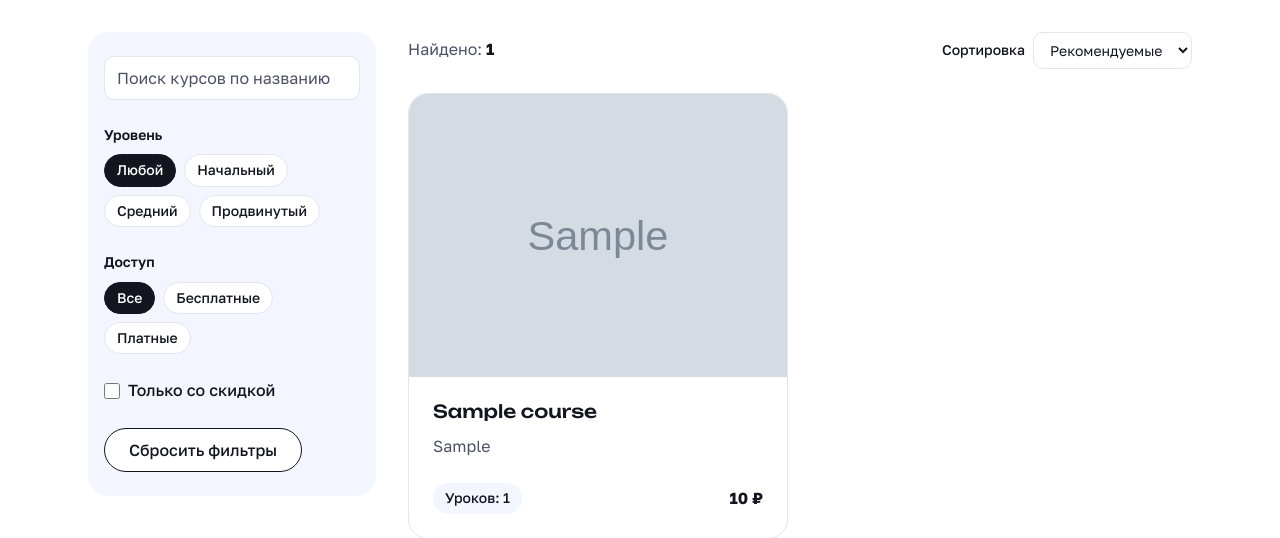
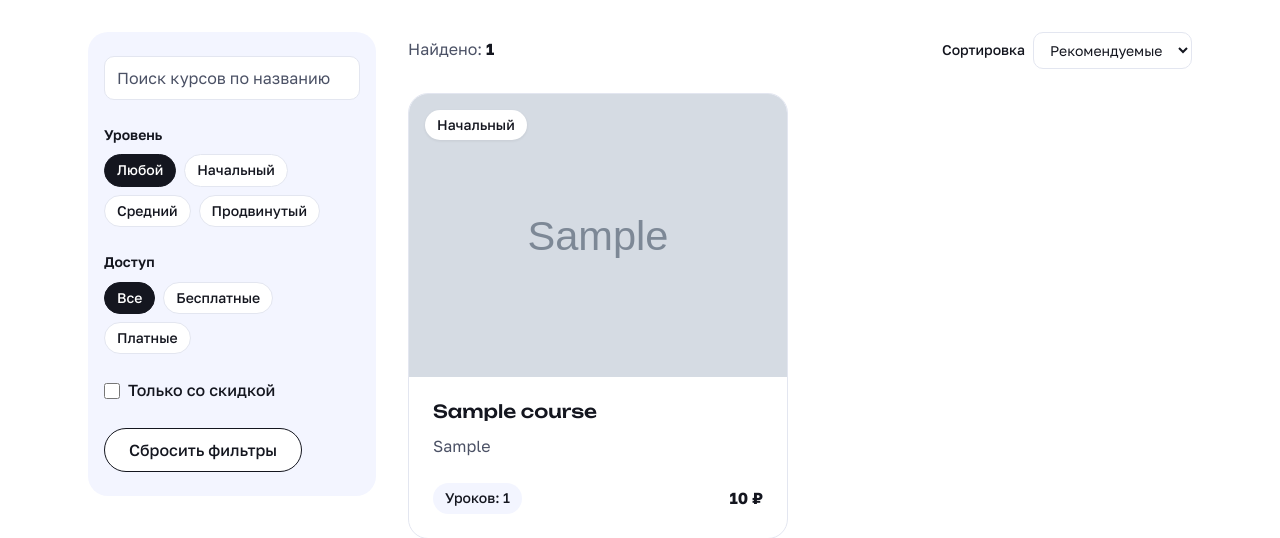
Before and after one commit to EugeneMorrison/learning-platform, a Django app: page /courses/ in a window 1280 px wide. Shown: the part 246-784 px from the top of the page. Run offline with Django 5.2, Linux system fonts and the light colour scheme; tables that the repository leaves empty hold one stand-in row (values such as "Sample post"); grey boxes marked "Sample" are stand-in pictures; parts of the project's set-up code (start-up, migrations or seed data) failed here and were passed over.

Commit message:
Catalog cards show the course level
On /courses/ a card with a level gets a pill («Начальный» / «Средний» /
«Продвинутый», translated on /en/) in the cover's top-left corner, so
the level the filters use is visible. The bottom row had no room for a
third item, and on the cover titles stay aligned whether a course has a
level or not. In the markup the pill follows the title, with a
screen-reader-only «Уровень:». No pill without a level, and none on the
landing page, which renders pixel-identically.

Co-Authored-By: Claude Opus 5.5 <noreply@anthropic.com>

```diff
--- a/backend/static/public/css/catalog.css
+++ b/backend/static/public/css/catalog.css
@@ -99,6 +99,22 @@
   padding-top: var(--space-3);
 }
 
+/* Level pill (/courses/ only), pinned to the cover's top-left corner: the
+   bottom row has no room for a third item, and titles stay aligned whether a
+   course has a level or not. In the markup it stays after the title (reading
+   order). White on any cover, the fallback block or a photo. */
+.course-card {
+  position: relative;
+}
+
+.course-card__level {
+  position: absolute;
+  top: var(--space-4);
+  left: var(--space-4);
+  background: var(--color-ground);
+  box-shadow: var(--shadow-sm);
+}
+
 @media (max-width: 40rem) {
   .catalog {
     padding-top: var(--space-6);
--- a/backend/templates/public/courses.html
+++ b/backend/templates/public/courses.html
@@ -86,7 +86,7 @@
                     data-created="{{ course.created_key }}"
                     data-rank="{{ forloop.counter0|unlocalize }}"
                     data-id="{{ course.id }}">
-                  {% include "public/includes/course_card.html" %}
+                  {% include "public/includes/course_card.html" with show_level=True %}
                 </li>
               {% endfor %}
             </ul>
--- a/backend/templates/public/includes/course_card.html
+++ b/backend/templates/public/includes/course_card.html
@@ -1,4 +1,4 @@
-{% load i18n %}{# Course card for the catalogs (landing, /courses/): the whole card is one link to the course page. Expects: course with lesson_count and price labels (backend/pricing.py); optional: step (the numbered badge, landing only). Styles: public/css/catalog.css. #}
+{% load i18n %}{# Course card for the catalogs (landing, /courses/): the whole card is one link to the course page. Expects: course with lesson_count and price labels (backend/pricing.py); optional: step (the numbered badge, landing only), show_level (the level pill, /courses/ only; none for a course without a level). Styles: public/css/catalog.css. #}
 <a class="course-card" href="{% url 'course_detail' slug=course.slug %}">
   {% include "public/includes/course_cover.html" with lazy=True %}
 
@@ -13,6 +13,9 @@
 
     <div class="course-card__meta">
       {# Not blocktranslate count: Russian msgids would get English plural rules. #}
+      {% if show_level and course.level %}
+        <span class="pill course-card__level"><span class="visually-hidden">{% translate "Уровень:" %} </span>{{ course.get_level_display }}</span>
+      {% endif %}
       <span class="pill">{% translate "Уроков:" %} {{ course.lesson_count }}</span>
       {% include "public/includes/course_price.html" %}
     </div>
```
Also changed, not shown: backend/tests.py (+23 -0 lines), backend/locale/en/LC_MESSAGES/django.po, 1 other file.
